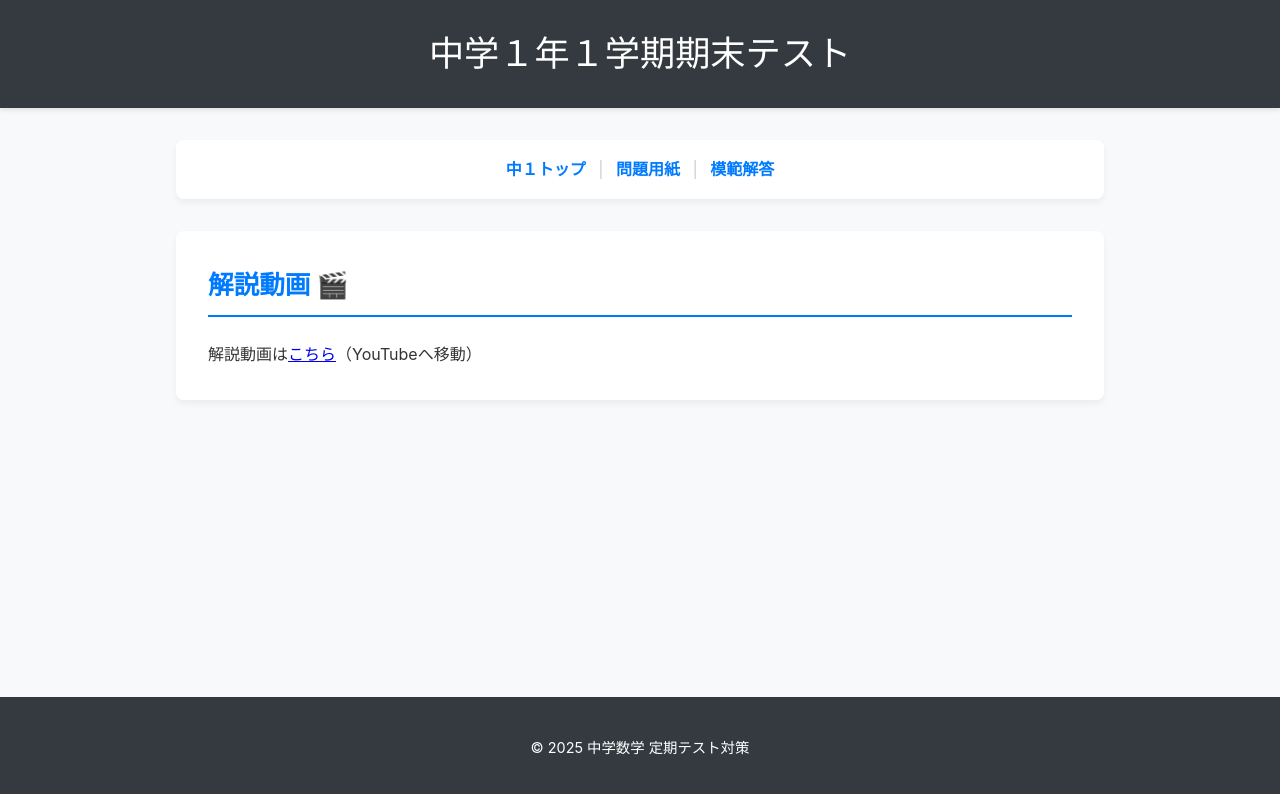
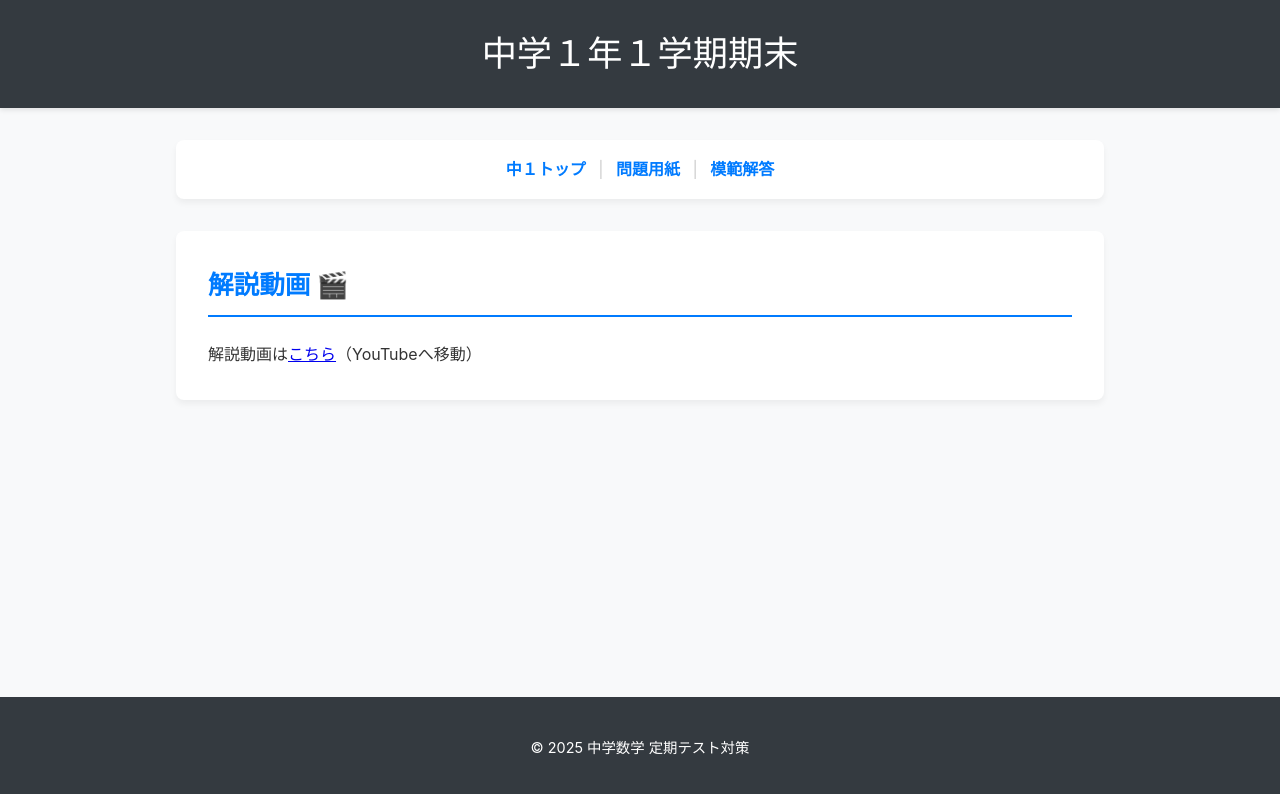
Before and after one commit to masashi-sup/testest, a plain HTML site: page testest/math/1/1-fin/vid.html in a window 1280 px wide. Drawn offline with Linux system fonts and the light colour scheme.

Commit message:
Update vid.html

```diff
--- a/testest/math/1/1-fin/vid.html
+++ b/testest/math/1/1-fin/vid.html
@@ -9,7 +9,7 @@
 <body>
 
     <header>
-        <h1>中学１年１学期期末テスト</h1>
+        <h1>中学１年１学期期末</h1>
     </header>
 
     <main>
```
